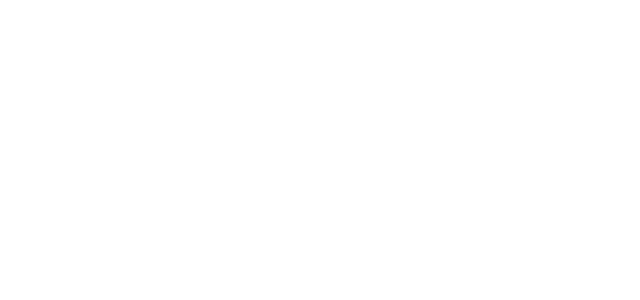
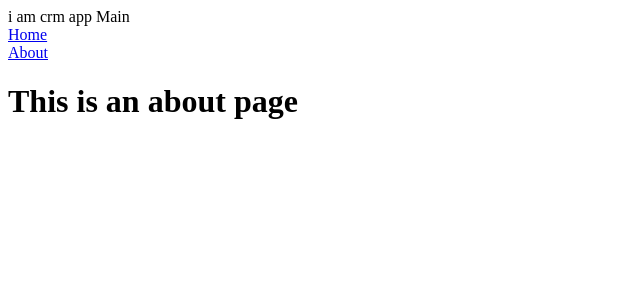
Before and after one commit to EvanYY/micro-app-crm, a Vue app: page /about in a window 1280 px wide. Shown: the top 300 px of the page, without its empty margins (0-640 px from the left). Built offline with nearby package versions, Linux system fonts and the light colour scheme.

Commit message:
crm module

```diff
--- a/package.json
+++ b/package.json
@@ -23,7 +23,6 @@
   "dependencies": {
     "axios": "^0.19.2",
     "core-js": "^3.6.5",
-    "import-html-entry": "^1.7.4",
     "lodash": "^4.17.19",
     "nprogress": "^0.2.0",
     "redux": "^4.0.5",
--- a/src/App.vue
+++ b/src/App.vue
@@ -1,5 +1,5 @@
 <template>
-   <div id="app-crm">
+   <div id="micro-app-crm">
      <router-view :key="(new Date()).getTime()" />
    </div>
 </template>
--- a/src/main.js
+++ b/src/main.js
@@ -3,9 +3,9 @@
 
 import './public-path'
 import App from './App.vue'
-import { routes } from './routes'
+import { routes, beforeEach, beforeResolve, afterEach, onError, onReady } from './routes'
 import store from './store'
-const MICRO_NAME = 'MICRO_APP_CRM'
+const MICRO_NAME = 'MicroAppCrm'
 
 Vue.use(VueRouter)
 
@@ -23,17 +23,19 @@
  * 渲染函数
  * 两种情况：主应用生命周期钩子中运行 / 微应用单独启动时运行
  */
-function render () {
+function render (porps) {
   // 在 render 中创建 VueRouter，可以保证在卸载微应用时，移除 location 事件监听，防止事件污染
   router = new VueRouter({
     // 运行在主应用中时，添加路由命名空间 /vue
-    base: window.__POWERED_BY_QIANKUN__ ? '/' : '/',
+    base: window.__POWERED_BY_QIANKUN__ ? '/crm' : '/',
     mode: 'history',
     routes
   })
-  router.onError = (err) => {
-    throw new Error(err)
-  }
+  router.beforeEach = beforeEach
+  router.beforeResolve = beforeResolve
+  router.afterEach = afterEach
+  router.onReady = onReady
+  router.onError = onError
   // 挂载应用
   instance = new Vue({
     router,
--- /dev/null
+++ b/src/routes/addRoutes.js
@@ -0,0 +1,5 @@
+// import _ from 'lodash'
+export const addRoutes = (routes = []) => {
+  // 返回配置的规则
+  return routes
+}
--- /dev/null
+++ b/src/routes/afterEach.js
@@ -0,0 +1,2 @@
+export const afterEach = (to, from) => {
+}
--- /dev/null
+++ b/src/routes/beforeEach.js
@@ -0,0 +1,3 @@
+export const beforeEach = (to, from, next) => {
+  next()
+}
--- /dev/null
+++ b/src/routes/beforeResolve.js
@@ -0,0 +1,3 @@
+export const beforeResolve = (to, from, next) => {
+  next()
+}
--- a/src/routes/index.js
+++ b/src/routes/index.js
@@ -1,14 +1,31 @@
-
+// 组件内路由守卫
+// beforeRouteEnter
+// beforeRouteUpdate
+// beforeRouteLeave
+import { beforeEach } from './beforeEach'
+import { afterEach } from './afterEach'
+import { beforeResolve } from './beforeResolve'
+import { onError } from './onError'
+import { onReady } from './onReady'
+export { beforeEach, beforeResolve, afterEach, onError, onReady }
 
 export const routes = [
-  // {
-  //   path: '/',
-  //   name: 'Home',
-  //   component: () => import('')
-  // },
-  // {
-  //   path: '/list',
-  //   name: 'List',
-  //   component: () => import('')
-  // }
+  {
+    path: '/',
+    name: 'Main',
+    component: () => import('@/views/Main.vue'),
+    children: [
+      {
+        path: 'home',
+        name: 'Home',
+        component: () => import('@/views/Home.vue')
+      },
+      {
+        path: 'about',
+        name: 'About',
+        component: () => import('@/views/About.vue')
+      }
+    ]
+  }
+
 ]
--- /dev/null
+++ b/src/routes/onError.js
@@ -0,0 +1,3 @@
+export const onError = (v1, v2, v3) => {
+  throw new Error(v1)
+}
--- /dev/null
+++ b/src/routes/onReady.js
@@ -0,0 +1,3 @@
+export const onReady = (sucess, error) => {
+
+}
--- a/src/views/Main.vue
+++ b/src/views/Main.vue
@@ -1,11 +1,19 @@
 <template>
- <div>
-    i am crm app
- </div>
+  <div>
+    <div>
+      i am crm app Main
+    </div>
+    <div v-for="(item) in menus" :key="item.k">
+      <router-link :to="item.route">
+        {{item.title}}
+      </router-link>
+    </div>
+    <router-view :key="(new Date()).getTime()" />
+  </div>
 </template>
 
 <script>
-import _isFunction from 'lodash/isFunction'
+import _ from 'lodash'
 export default {
   name: 'AppCrmMain',
   beforeRouteEnter (to, from, next) {
@@ -19,12 +27,23 @@
   components: {},
   mixins: [],
   props: {},
-  watch: {
-
-  },
+  watch: {},
   computed: {},
   data () {
-    return {}
+    return {
+      menus: [
+        {
+          key: 'vue',
+          route: '/home',
+          title: 'Home'
+        },
+        {
+          key: 'vue-list',
+          route: '/about',
+          title: 'About'
+        }
+      ]
+    }
   },
   methods: {
     test () {
@@ -33,7 +52,7 @@
   },
   created () {},
   mounted () {
-    console.log('app   children crm', _isFunction(this.test))
+    console.log('app   children crm', _.isFunction(this.test))
   },
   beforeDestroy () {
     console.log('main beforeDestroy')
@@ -41,5 +60,4 @@
 }
 </script>
 <style lang="scss" scoped>
-
 </style>
--- a/vue.config.js
+++ b/vue.config.js
@@ -2,7 +2,7 @@
 const eslintSorceMap = process.env.NODE_ENV !== 'production' || process.env.NODE_ENV === 'test'
 module.exports = {
   lintOnSave: eslintSorceMap,
-  publicPath: process.env.NODE_ENV === 'production' ? '/gitName/' : '/',
+  publicPath: process.env.NODE_ENV === 'production' ? '/micro-app-crm/' : '/',
   configureWebpack: {
     resolve: {
       alias: {
@@ -11,11 +11,11 @@
     },
     output: {
       // 微应用的包名，这里与主应用中注册的微应用名称一致
-      library: 'A',
+      library: 'MicroAppCrm',
       // 将你的 library 暴露为所有的模块定义下都可运行的方式
       libraryTarget: 'umd',
-      // 按需加载相关，设置为 webpackJsonp_VueMicroApp 即可
-      jsonpFunction: `webpackJsonp_A`
+      // 按需加载相关，设置为 webpackJsonp_MicroAppCrm 即可
+      jsonpFunction: `webpackJsonp_MicroAppCrm`
     }
   },
   chainWebpack: config => {
```
Also changed, not shown: 2 other files (tests, documents, lock files or other folders).
